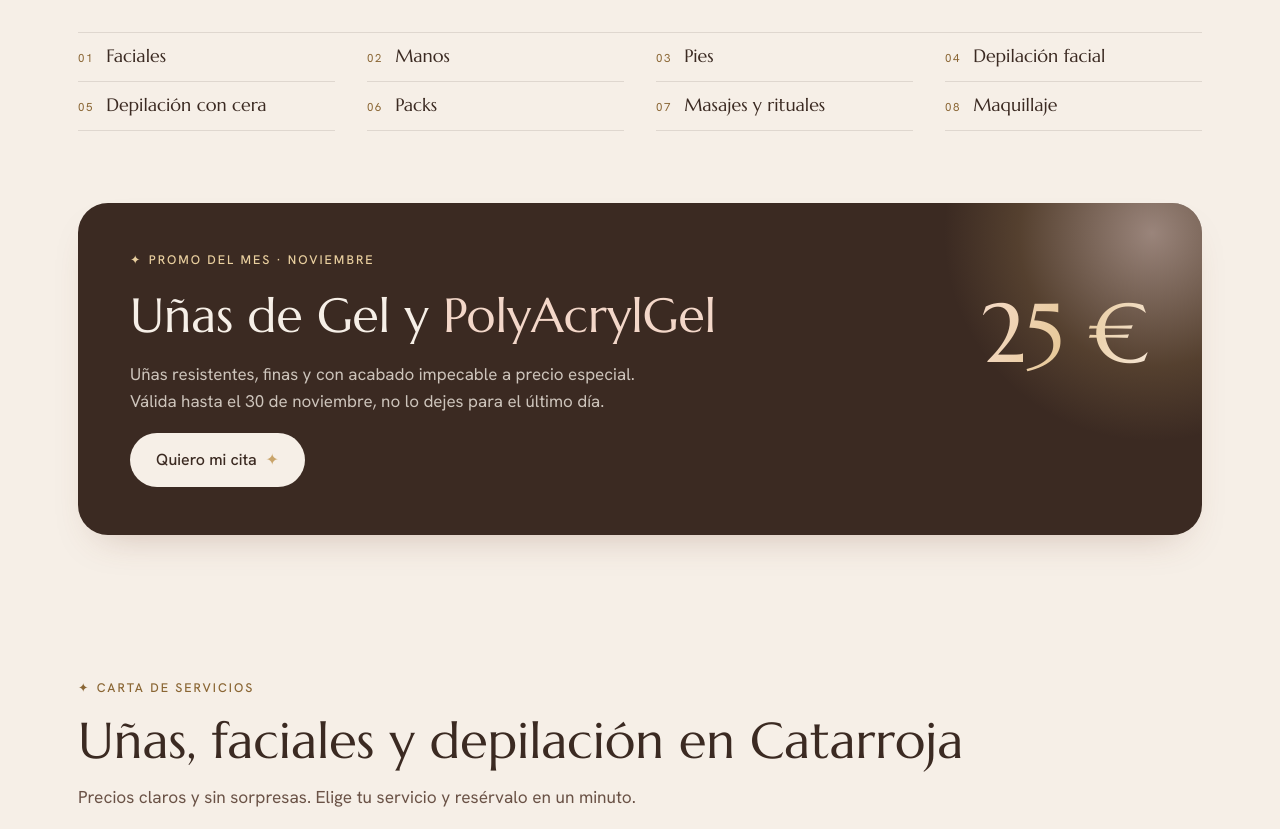
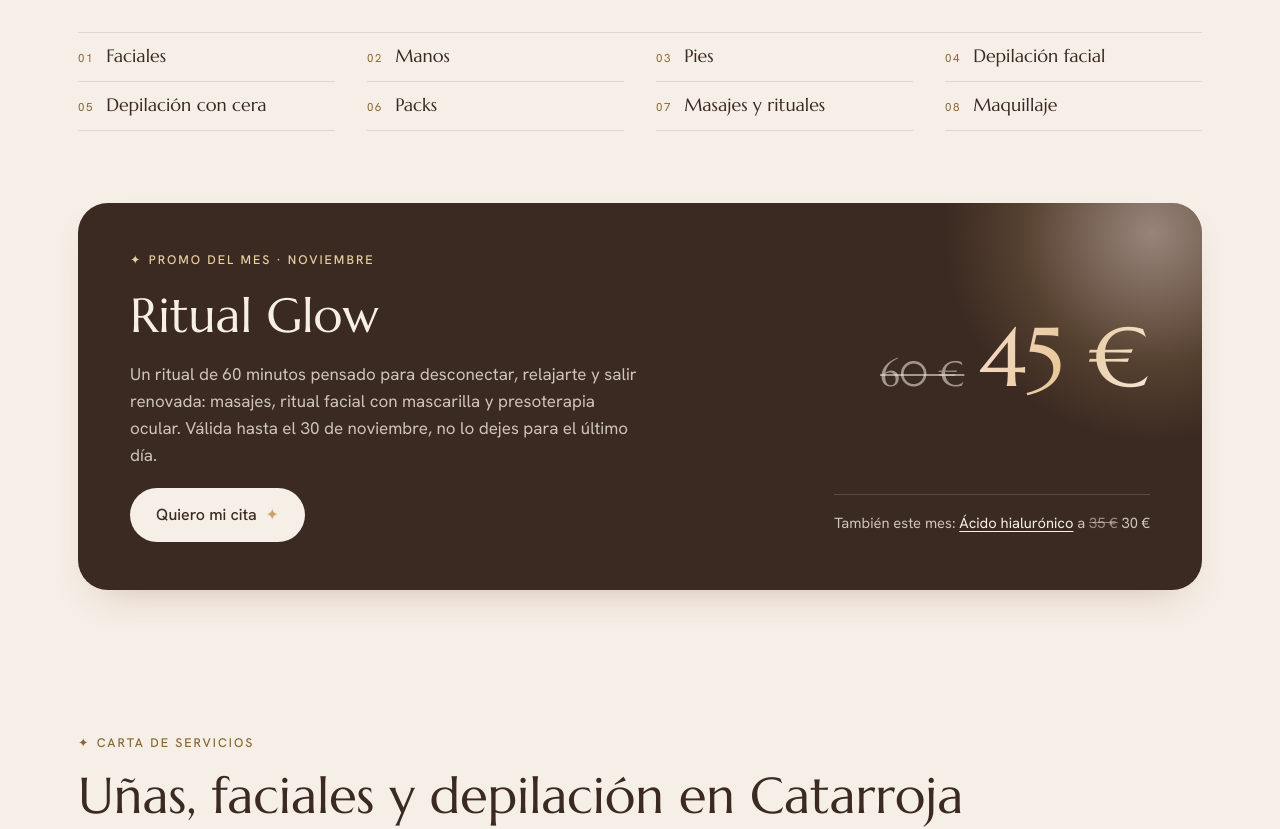
Before and after one commit to vcf1919/GlowByErika, a plain HTML site: page index.html in a window 1280 px wide. Shown: the part 740-1569 px from the top of the page. Drawn offline with Linux system fonts and the light colour scheme.

Commit message:
Promos reales de noviembre y Ritual Glow confirmado
- La promo del mes pasa a ser la de su Instagram: Ritual Glow a 45 €
  (antes 60 €), hasta el 30 de noviembre. Antes anunciaba uñas de gel
  a 25 €, que no es su promo.
- Se admiten varias promos a la vez (config "promos"; el antiguo
  "promo" sigue funcionando). La primera va en la tarjeta grande y las
  demás en una línea debajo: ácido hialurónico a 30 € (antes 35 €).
- En la carta, los servicios en promo muestran la etiqueta "Promo" y el
  precio de antes tachado; al acabar la promo vuelven solos a su precio.
- Ritual Glow confirmado (60 €, 60 min) con lo que incluye según su
  publicación.

Co-Authored-By: Claude Opus 5.5 <noreply@anthropic.com>
Claude-Session: https://claude.ai/code/session_01Fu97idvarvCbNagnDsFGJX

```diff
--- a/index.html
+++ b/index.html
@@ -162,7 +162,13 @@ p{margin:0}
 .price-big{font-family:var(--f-display);font-size:clamp(3.2rem,14vw,5.2rem);line-height:.95;background:linear-gradient(110deg,#F6DCCB,#E7C99A 50%,#F6E7D8);-webkit-background-clip:text;background-clip:text;color:transparent}
 .promo-card p{color:rgba(246,239,231,.78);max-width:30em}
 .promo-card .btn{--bg:var(--cream);--fg:var(--cocoa);justify-self:start}
-@media (min-width:820px){.promo-card{grid-template-columns:1.4fr auto;align-items:center;padding:48px 52px}.promo-card .price-wrap{grid-row:1/4;grid-column:2;text-align:right}}
+.price-wrap{display:flex;align-items:baseline;gap:14px;flex-wrap:wrap}
+.price-old{font-family:var(--f-display);font-size:clamp(1.5rem,6vw,2.2rem);color:rgba(246,239,231,.55);text-decoration-thickness:2px}
+.promo-card .promo-more{font-size:.92rem;padding-top:16px;border-top:1px solid rgba(246,239,231,.16)}
+.promo-more a{color:var(--cream);text-underline-offset:3px}
+.promo-more s{color:rgba(246,239,231,.5)}
+.promo-more .nw{white-space:nowrap}
+@media (min-width:820px){.promo-card{grid-template-columns:1.4fr auto;align-items:center;padding:48px 52px}.promo-card .price-wrap{grid-row:1/4;grid-column:2;justify-content:flex-end;text-align:right}}
 
 /* ---------- carta ---------- */
 .tabs{display:flex;gap:8px;overflow-x:auto;scrollbar-width:none;padding:4px 2px 12px;margin-inline:-2px;scroll-snap-type:x proximity}
@@ -178,6 +184,9 @@ p{margin:0}
 .svc-name{font-weight:500;min-width:0}
 .svc-meta{grid-column:1;font-size:.85rem;color:var(--cocoa-2)}
 .svc-price{font-family:var(--f-display);font-size:1.3rem;font-variant-numeric:tabular-nums;white-space:nowrap;grid-row:1;grid-column:2;text-align:right}
+.svc-price s{font-size:.8em;color:var(--cocoa-2);margin-right:.25em}
+.svc-promo .svc-price{color:var(--rose-ink)}
+.promo-tag{display:inline-block;vertical-align:2px;margin-left:6px;padding:2px 8px;border-radius:999px;background:rgba(232,207,196,.6);color:var(--rose-ink);font-size:.68rem;font-weight:600;letter-spacing:.1em;text-transform:uppercase}
 .svc .btn{grid-column:2;grid-row:2;min-height:40px;padding:0 16px;font-size:.88rem}
 .menu-note{margin-top:14px;font-size:.88rem;color:var(--cocoa-2)}
 @media (min-width:760px){.svc{grid-template-columns:1fr auto auto;gap:4px 24px}.svc .btn{grid-column:3;grid-row:1/3}.svc-price{grid-row:1/3}}
@@ -533,9 +542,10 @@ html.lock{overflow:hidden}
     <article class="promo-card reveal">
       <span class="eyebrow"><span aria-hidden="true">✦</span> <span id="promoEyebrow">Promo del mes</span></span>
       <h2 id="promo-t"></h2>
-      <div class="price-wrap"><span class="price-big" id="promoPrice"></span></div>
+      <div class="price-wrap"><s class="price-old" id="promoOld" hidden></s><span class="price-big" id="promoPrice"></span></div>
       <p id="promoTxt"></p>
       <a class="btn" href="#reserva" id="promoBtn" data-book>Quiero mi cita <span class="spark" aria-hidden="true">✦</span></a>
+      <p class="promo-more" id="promoMore" hidden></p>
     </article>
   </div>
 </section>
--- a/js/app.js
+++ b/js/app.js
@@ -62,20 +62,31 @@
   });
 
   // ---- Promo (se oculta sola al día siguiente de "hasta") ----
-  var P=C.promo||{};
-  var promoOn=!!(P.mostrar&&P.precio&&(!P.hasta||NOW.iso<=P.hasta));
-  var promoIds=promoOn?(P.servicios||[]):[];
-  function priceOf(s){ return promoIds.indexOf(s.id)>-1 ? {label:P.precio,promo:true} : {label:s.label,promo:false}; }
+  // admite "promos" (lista) y el antiguo "promo" (una sola)
+  var PROMOS=(C.promos||(C.promo?[C.promo]:[])).filter(function(p){return p&&p.mostrar&&p.precio&&(!p.hasta||NOW.iso<=p.hasta);});
+  var P=PROMOS[0]||{};
+  function promoFor(id){ for(var i=0;i<PROMOS.length;i++){ if((PROMOS[i].servicios||[]).indexOf(id)>-1) return PROMOS[i]; } return null; }
+  function priceOf(s){ var pr=promoFor(s.id); return pr ? {label:pr.precio,promo:true,antes:pr.antes||""} : {label:s.label,promo:false,antes:""}; }
   (function(){
-    if(!promoOn) return;
+    if(!PROMOS.length) return;
+    var promoIds=P.servicios||[];
     var month=P.hasta?MONTHS[+P.hasta.slice(5,7)-1]:"";
     var t=esc(P.titulo||""),k=t.lastIndexOf(" y ");
     $("#promo-t").innerHTML=k>-1?t.slice(0,k+3)+"<em>"+t.slice(k+3)+"</em>":t;
     $("#promoEyebrow").textContent="Promo del mes"+(month?" · "+month.charAt(0).toUpperCase()+month.slice(1):"");
     $("#promoPrice").textContent=P.precio;
+    if(P.antes){ $("#promoOld").textContent=P.antes; $("#promoOld").hidden=false; }
     var until=P.hasta?" Válida hasta el "+(+P.hasta.slice(8,10))+" de "+month+", no lo dejes para el último día.":"";
     $("#promoTxt").textContent=(P.texto||"")+until;
     if(promoIds[0]) $("#promoBtn").setAttribute("data-book",promoIds[0]);
+    var more=PROMOS.slice(1);
+    if(more.length){
+      $("#promoMore").innerHTML="También este mes: "+more.map(function(p){
+        var id=(p.servicios||[])[0];
+        return '<a href="#reserva"'+(id?' data-book="'+esc(id)+'"':'')+'>'+esc(p.titulo)+'</a> <span class="nw">a '+(p.antes?'<s>'+esc(p.antes)+'</s> ':'')+esc(p.precio)+'</span>';
+      }).join(" · ");
+      $("#promoMore").hidden=false;
+    }
     $("#promo").hidden=false;
   })();
 
@@ -86,7 +97,9 @@
       return '<div class="menu-cat" id="cat-'+c.id+'" role="tabpanel" aria-labelledby="tab-'+c.id+'"><h3>'+esc(c.label)+(c.sub?' <small>'+esc(c.sub)+'</small>':'')+'</h3>'+
         c.items.map(function(s){
           var meta=[s.dur?s.dur+" min":"",s.detail].filter(Boolean).join(" · ");
-          return '<div class="svc"><span class="svc-name">'+esc(s.name)+'</span>'+(meta?'<span class="svc-meta">'+esc(meta)+'</span>':'')+'<span class="svc-price">'+esc(s.label)+'</span><a class="btn btn-ghost" href="#reserva" data-book="'+esc(s.id)+'" aria-label="Reservar '+esc(s.name)+'">Reservar</a></div>';
+          var p=priceOf(s);
+          var price=p.promo?(p.antes?'<s>'+esc(p.antes)+'</s> ':'')+esc(p.label):esc(s.label);
+          return '<div class="svc'+(p.promo?' svc-promo':'')+'"><span class="svc-name">'+esc(s.name)+(p.promo?' <span class="promo-tag">Promo</span>':'')+'</span>'+(meta?'<span class="svc-meta">'+esc(meta)+'</span>':'')+'<span class="svc-price">'+price+'</span><a class="btn btn-ghost" href="#reserva" data-book="'+esc(s.id)+'" aria-label="Reservar '+esc(s.name)+'">Reservar</a></div>';
         }).join("")+'</div>';
     }).join("");
     CATS.forEach(function(c,i){
--- a/js/config.js
+++ b/js/config.js
@@ -16,12 +16,16 @@
                      Con esto se calcula el "Abierto ahora / Cerrado · abrimos a las…"
                      (siempre con la hora de Madrid) y la tabla de horarios.
 
-  · promo .......... Promoción del mes.
+  · promos ......... Promociones del mes. Puede haber varias: la primera que esté
+                     activa sale en la tarjeta grande y las demás en una línea debajo.
+                     En la carta, los servicios en promo muestran el precio de antes
+                     tachado. Cada promo tiene:
         mostrar .... true para enseñarla, false para quitarla.
         titulo ..... Título. Lo que va después de la última " y " sale en rosa.
-        precio ..... Precio tal cual se muestra, con el símbolo €.
-        hasta ...... Último día de la promo (AAAA-MM-DD). Al día siguiente se oculta sola
-                     (banda, pegatina del precio en la portada y botón).
+        precio ..... Precio de promo tal cual se muestra, con el símbolo €.
+        antes ...... Precio sin promo, que sale tachado (opcional).
+        hasta ...... Último día de la promo (AAAA-MM-DD). Al día siguiente se oculta
+                     sola y la carta vuelve a su precio normal.
         servicios .. Ids de la carta a los que se aplica el precio de promo.
         texto ...... Frase debajo del título (opcional).
 
@@ -65,14 +69,27 @@ window.CONFIG = {
     domingo:   []
   },
 
-  promo: {
-    mostrar: true,
-    titulo: "Uñas de Gel y PolyAcrylGel",
-    precio: "25 €",
-    hasta: "2026-11-30",
-    servicios: ["unas-gel", "poly"],
-    texto: "Uñas resistentes, finas y con acabado impecable a precio especial."
-  },
+  // Promos de noviembre publicadas en el Instagram de Erika
+  promos: [
+    {
+      mostrar: true,
+      titulo: "Ritual Glow",
+      precio: "45 €",
+      antes: "60 €",
+      hasta: "2026-11-30",
+      servicios: ["ritual"],
+      texto: "Un ritual de 60 minutos pensado para desconectar, relajarte y salir renovada: masajes, ritual facial con mascarilla y presoterapia ocular."
+    },
+    {
+      mostrar: true,
+      titulo: "Ácido hialurónico",
+      precio: "30 €",
+      antes: "35 €",
+      hasta: "2026-11-30",
+      servicios: ["hialuronico"],
+      texto: "Tratamiento facial de hidratación profunda para una piel más luminosa."
+    }
+  ],
 
   servicios: [
     { id: "faciales", categoria: "Faciales", subtitulo: "Piel luminosa, limpia y cuidada", items: [
@@ -112,8 +129,7 @@ window.CONFIG = {
       { id: "pack-cuerpo",  nombre: "Pack cuerpo completo",       duracion: 90, detalle: "", precio: 35,           mostrar: true }
     ]},
     { id: "masajes", categoria: "Masajes y rituales", subtitulo: "", items: [
-      // CONFIRMAR NOMBRE Y PRECIO CON ERIKA ("Ritual Glow", 60 €)
-      { id: "ritual",  nombre: "Ritual Glow",       duracion: 60, detalle: "facial + masaje relajante",    precio: 60, mostrar: true },
+      { id: "ritual",  nombre: "Ritual Glow",       duracion: 60, detalle: "masaje de espalda, cuello, brazos, piernas, pies y craneal, ritual facial con mascarilla y presoterapia ocular", precio: 60, mostrar: true },
       { id: "masaje",  nombre: "Masaje localizado", duracion: 30, detalle: "espalda, cuello o piernas",    precio: 30, mostrar: true },
       { id: "madero",  nombre: "Maderoterapia",     duracion: 60, detalle: "moldea y drena",               precio: 60, mostrar: true }
     ]},
```
